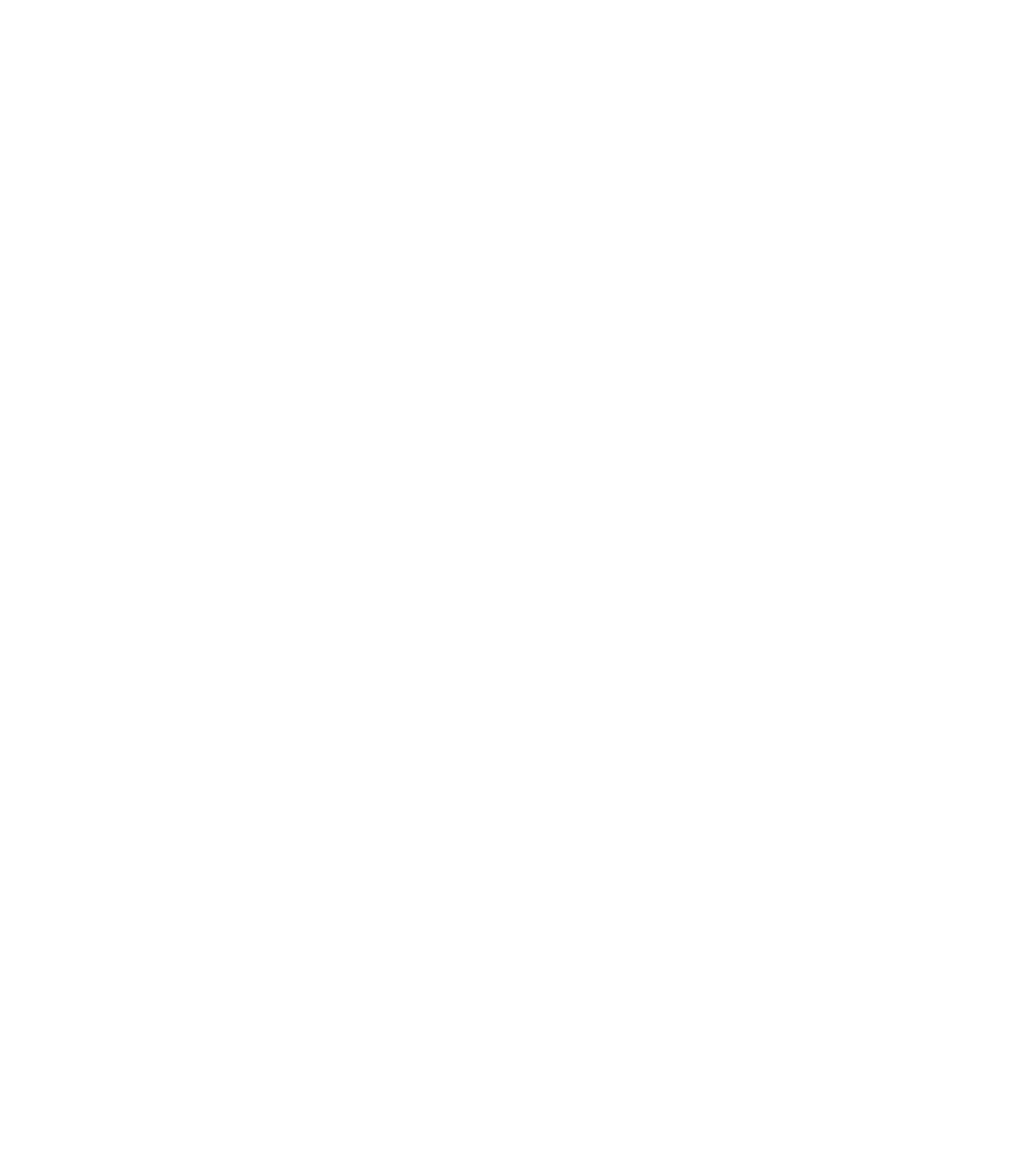
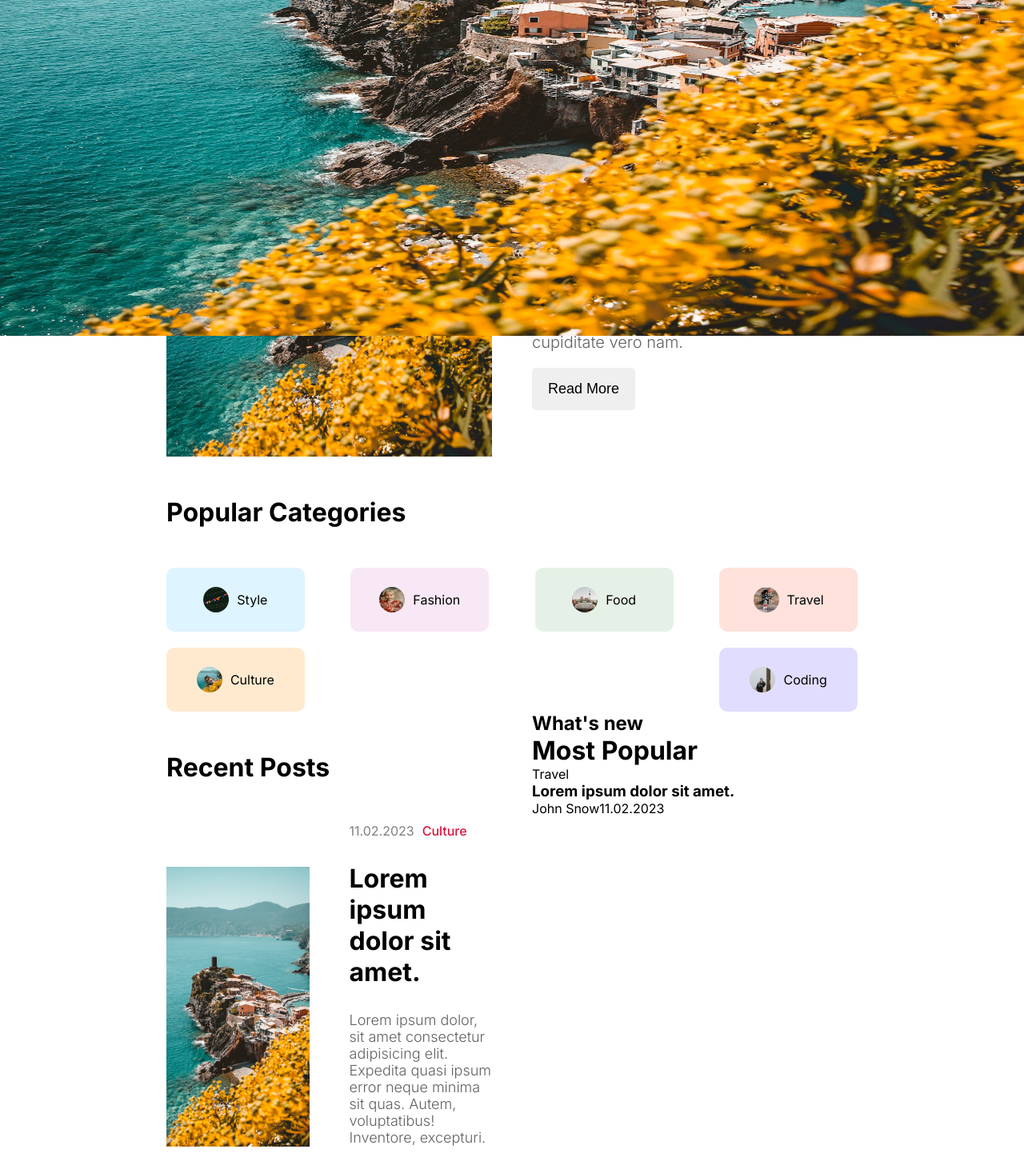
Before and after one commit to shahriartamim2/Next.js-Blog-App, a Next.js app: page / in a window 1280 px wide. Shown: the part 380-1847 px from the top of the page at 80% size. Before the commit the page ends 800 px from the top, so only its background shows below. Built offline with nearby package versions, Linux system fonts and the light colour scheme.

Commit message:
Update: Menu Page

```diff
--- a/src/components/Menu/Menu.jsx
+++ b/src/components/Menu/Menu.jsx
@@ -1,7 +1,28 @@
+import Image from "next/image";
+import Link from "next/link";
 import styles from "./menu.module.css";
 
 const Menu = () => {
-  return <div className={styles.container}></div>;
+  return (
+    <div className={styles.container}>
+      <h2>{"What's new"}</h2>
+      <h1>Most Popular</h1>
+      <div className={styles.items}>
+        <Link href="/" className={styles.item} />
+        <div className={styles.imageContainer}>
+          <Image src="/p1.jpeg" alt="" fill className={styles.image} />
+        </div>
+        <div className={styles.textContainer}>
+          <span className={`${styles.category} ${styles.travel}`}>Travel</span>
+          <h3>Lorem ipsum dolor sit amet.</h3>
+          <div className={styles.detail}>
+            <span className={styles.username}>John Snow</span>
+            <span className={styles.date}>11.02.2023</span>
+          </div>
+        </div>
+      </div>
+    </div>
+  );
 };
 
 export default Menu;
--- a/src/components/Menu/menu.module.css
+++ b/src/components/Menu/menu.module.css
@@ -1,20 +1,3 @@
-.container {
-  flex: 2;
-  margin-top: 60px;
+.container{
+    flex: 5;
 }
-
-.subtitle {
-  color: gray;
-  font-size: 16px;
-  font-weight: 400;
-}
-.title {
-  font-size: 28px;
-}
-
-
-@media screen and (max-width: 1024px) {
-  .container {
-    display: none;
-  }
-}
--- a/src/components/card/Card.jsx
+++ b/src/components/card/Card.jsx
@@ -1,10 +1,31 @@
 import Image from "next/image";
+import Link from "next/link";
 import styles from "./card.module.css";
-import Link from "next/link";
 
 const Card = () => {
   return (
-    <div className={styles.container}></div>
+    <div className={styles.container}>
+      <div className={styles.imgContainer}>
+        <Image src="/p1.jpeg" alt="" fill className={styles.image} />
+      </div>
+      <div className={styles.textContainer}>
+        <div className={styles.detail}>
+          <span className={styles.date}>11.02.2023</span>
+          <span className={styles.category}>Culture</span>
+        </div>
+        <Link href="/">
+          <h1 className={styles.title}>Lorem ipsum dolor sit amet.</h1>
+        </Link>
+        <p className={styles.desc}>
+          Lorem ipsum dolor, sit amet consectetur adipisicing elit. Expedita
+          quasi ipsum error neque minima sit quas. Autem, voluptatibus!
+          Inventore, excepturi.
+        </p>
+        <Link href="/" className={styles.link}>
+          Read more
+        </Link>
+      </div>
+    </div>
   );
 };
 
--- a/src/components/card/card.module.css
+++ b/src/components/card/card.module.css
@@ -0,0 +1,41 @@
+.container{
+    margin-bottom: 50px;
+    display: flex;
+    align-items: center;
+    gap: 50px;
+}
+.imgContainer{
+    flex: 1;
+    position: relative;
+    height: 350px;
+}
+.image{
+    object-fit: cover;
+}
+.textContainer{
+    flex: 1;
+    display: flex;
+    flex-direction: column;
+    gap: 30px;
+}
+.detail{
+    display: flex;
+    gap: 10px;
+}
+.date{
+    color: grey;
+}
+.category{
+    color: crimson;
+    font-weight: 500;
+}
+.desc{
+    font-size: 18px;
+    font-weight: 300;
+    color: var(--softTextColor);
+}
+.link{
+    border-bottom: 1px solid crimson;
+    width: max-content;
+    padding: 2px 0px;
+}
--- a/src/components/cardList/CardList.jsx
+++ b/src/components/cardList/CardList.jsx
@@ -1,12 +1,17 @@
 import React from "react";
 import styles from "./cardList.module.css";
+import Card from "../card/Card";
 
 function CardList() {
   return (
     <div className={styles.container}>
-
+      <h1 className={styles.title}>Recent Posts</h1>
+      <div className={styles.posts}>
+        <Card />
+        <Card />
+      </div>
     </div>
-  )
+  );
 }
 
 export default CardList
--- a/src/components/cardList/cardList.module.css
+++ b/src/components/cardList/cardList.module.css
@@ -0,0 +1,6 @@
+.container{
+    flex: 5;
+}
+.title{
+    margin: 50px 0;
+}
--- a/src/components/categoryList/CategoryList.jsx
+++ b/src/components/categoryList/CategoryList.jsx
@@ -1,12 +1,78 @@
-import React from "react";
+import Image from "next/image";
+import Link from "next/link";
 import styles from "./categoryList.module.css";
 
 const CategoryList = () => {
   return (
     <div className={styles.container}>
+      <h1 className={styles.title}>Popular Categories</h1>
+      <div className={styles.categories}>
+        <Link
+          href="/blog/cat=style"
+          className={`${styles.category} ${styles.style}`}
+        >
+          <Image
+            src="/style.png"
+            alt=""
+            width={32}
+            height={32}
+            className={styles.image}
+          />
+          style
+        </Link>
+        <Link href={`/blog`} className={`${styles.category} ${styles.fashion}`}>
+          <Image
+            src="/fashion.png"
+            alt=""
+            width={32}
+            height={32}
+            className={styles.image}
+          />
+          fashion
+        </Link>
+        <Link href={`/blog`} className={`${styles.category} ${styles.food}`}>
+          <Image
+            src="/food.png"
+            alt=""
+            width={32}
+            height={32}
+            className={styles.image}
+          />
+          food
+        </Link>
+        <Link href={`/blog`} className={`${styles.category} ${styles.travel}`}>
+          <Image
+            src="/travel.png"
+            alt=""
+            width={32}
+            height={32}
+            className={styles.image}
+          />
+          travel
+        </Link>
+        <Link href={`/blog`} className={`${styles.category} ${styles.culture}`}>
+          <Image
+            src="/culture.png"
+            alt=""
+            width={32}
+            height={32}
+            className={styles.image}
+          />
+          culture
+        </Link>
+        <Link href={`/blog`} className={`${styles.category} ${styles.coding}`}>
+          <Image
+            src="/coding.png"
+            alt=""
+            width={32}
+            height={32}
+            className={styles.image}
+          />
+          coding
+        </Link>
+      </div>
+    </div>
+  );
+};
 
-    </div>
-  )
-}
-
-export default CategoryList
+export default CategoryList;
--- a/src/components/categoryList/categoryList.module.css
+++ b/src/components/categoryList/categoryList.module.css
@@ -0,0 +1,66 @@
+.container{
+
+}
+.title{
+    margin: 50px 0px;
+
+}
+.categories{
+    display: flex;
+    flex-wrap: wrap;
+    justify-content: space-between;
+    gap: 20px;
+}
+.category{
+    display: flex;
+    align-items: center;
+    gap: 10px;
+    text-transform: capitalize;
+    width: 15%;
+    height: 80px;
+    justify-content: center;
+    border-radius: 10px;
+}
+.category.style{
+    background-color: #57c4ff31;
+}
+.category.fashion{
+    background-color: #da85c731;
+}
+.category.food{
+    background-color: #7fb88133;
+}
+.category.travel{
+    background-color: #ff795736;
+}
+.category.culture{
+    background-color: #ffb04f45;
+}
+.category.coding{
+    background-color: #5e4fff31;
+}
+.image{
+    border-radius: 50%;
+}
+
+
+@media screen and (max-width:1280px){
+  .category{
+    width: 20%;
+  }
+}
+@media screen and (max-width:1024px){
+  .category{
+    width: 25%;
+  }
+}
+@media screen and (max-width:768px){
+  .category{
+    width: 45%;
+  }
+}
+@media screen and (max-width:640px){
+  .category{
+    width: 100%;
+  }
+}
--- a/src/components/featured/Featured.jsx
+++ b/src/components/featured/Featured.jsx
@@ -1,9 +1,37 @@
-import React from "react";
+import Image from "next/image";
 import styles from "./featured.module.css";
 
+const Featured = () => {
+  return (
+    <div className={styles.container}>
+      <h1 className={styles.title}>
+        <b>Hey, Lama dev here!</b>
+        Discover my stories and create ideas
+      </h1>
+      <div className={styles.post}>
+        <div className={styles.imgContainer}>
+          <Image
+            src="/p1.jpeg"
+            alt="Image"
+            fill
+            className={styles.image}
+          />
+        </div>
+        <div className={styles.textContainer}>
+          <h1 className={styles.postTitle}>
+            Lorem ipsum dolor sit amet consectetur.
+          </h1>
+          <p className={styles.postDesc}>
+            Lorem ipsum dolor sit amet, consectetur adipisicing elit. Iusto
+            asperiores deserunt illo harum itaque accusamus eos, dicta sapiente
+            autem consequuntur minus illum officiis corporis, est, molestias
+            mollitia cupiditate vero nam.
+          </p>
+          <button className={styles.button}>Read More</button>
+        </div>
+      </div>
+    </div>
+  );
+};
 
-const Featured = () => {
-  return <div className={styles.container}></div>;
-}
-
-export default Featured
+export default Featured;
--- a/src/components/featured/featured.module.css
+++ b/src/components/featured/featured.module.css
@@ -0,0 +1,71 @@
+.container {
+  margin-top: 30px;
+}
+.title {
+  font-size: 96px;
+  font-weight: 300;
+}
+.post {
+  margin-top: 60px;
+  display: flex;
+  align-items: center;
+  gap: 50px;
+}
+
+.imgContainer {
+  flex: 1;
+  height: 500px;
+  position: relative;
+}
+.textContainer {
+  flex: 1;
+}
+.image {
+  object-fit: cover;
+}
+.textContainer {
+  display: flex;
+  flex-direction: column;
+  gap: 20px;
+}
+.postTitle {
+  font-size: 40px;
+}
+.postDesc {
+  font-size: 20px;
+  font-weight: 300;
+  color: var(--softTextColor);
+}
+.button {
+  padding: 16px 20px;
+  border: none;
+  border-radius: 5px;
+  width: max-content;
+  font-size: 18px;
+  font-weight: 500;
+  cursor: pointer;
+}
+@media screen and (max-width:1280px){
+  .title{
+    font-size: 72px;
+  }
+}
+@media screen and (max-width:1024px){
+  .title{
+    font-size: 64px;
+  }
+  .imgContainer{
+    display: none;
+  }
+
+}
+@media screen and (max-width:768px){
+  .title{
+    font-size: 48px;
+  }
+}
+@media screen and (max-width:640px){
+  .title{
+    font-size: 36px;
+  }
+}
```
Also changed, not shown: src/app/homepage.module.css (line endings or trailing spaces).
